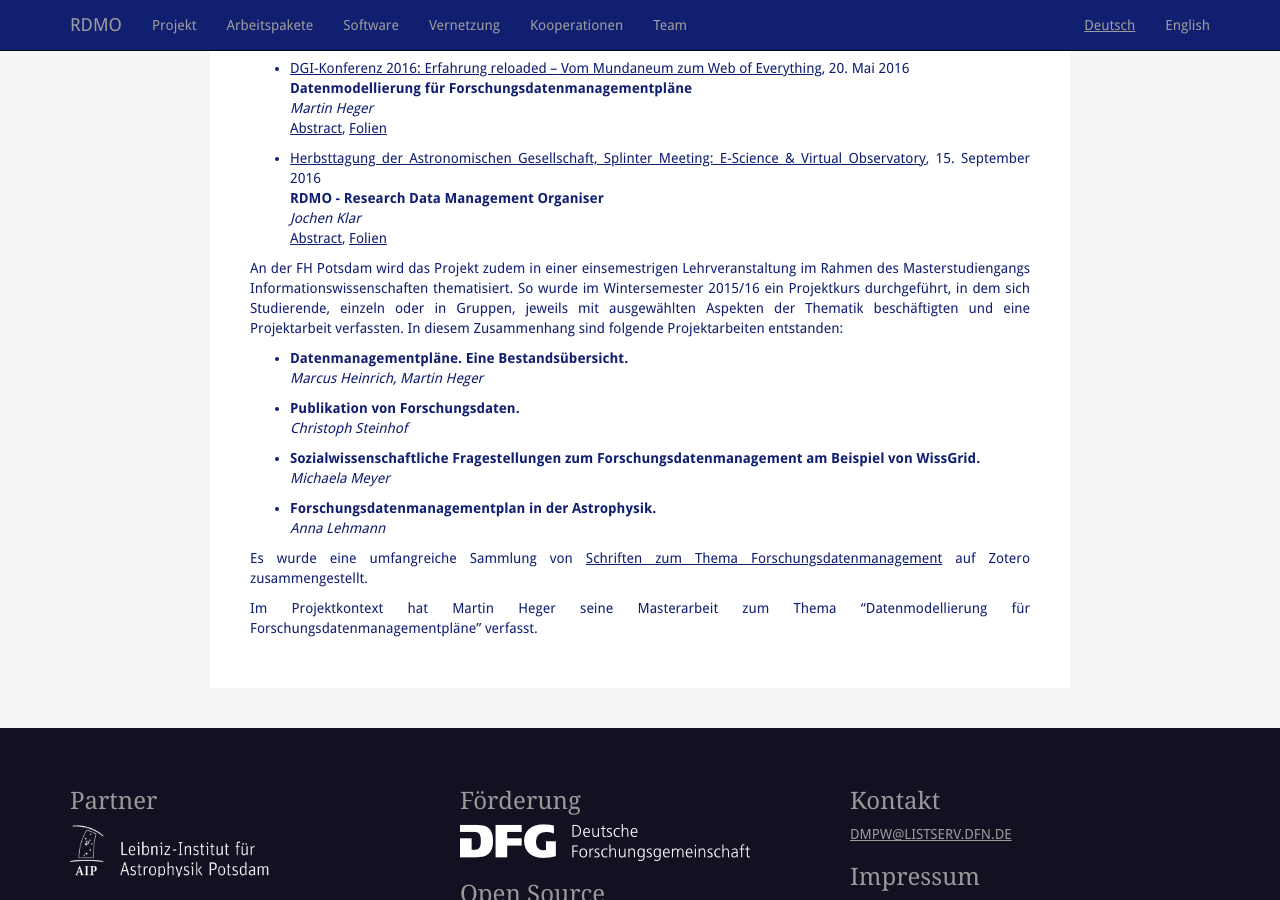
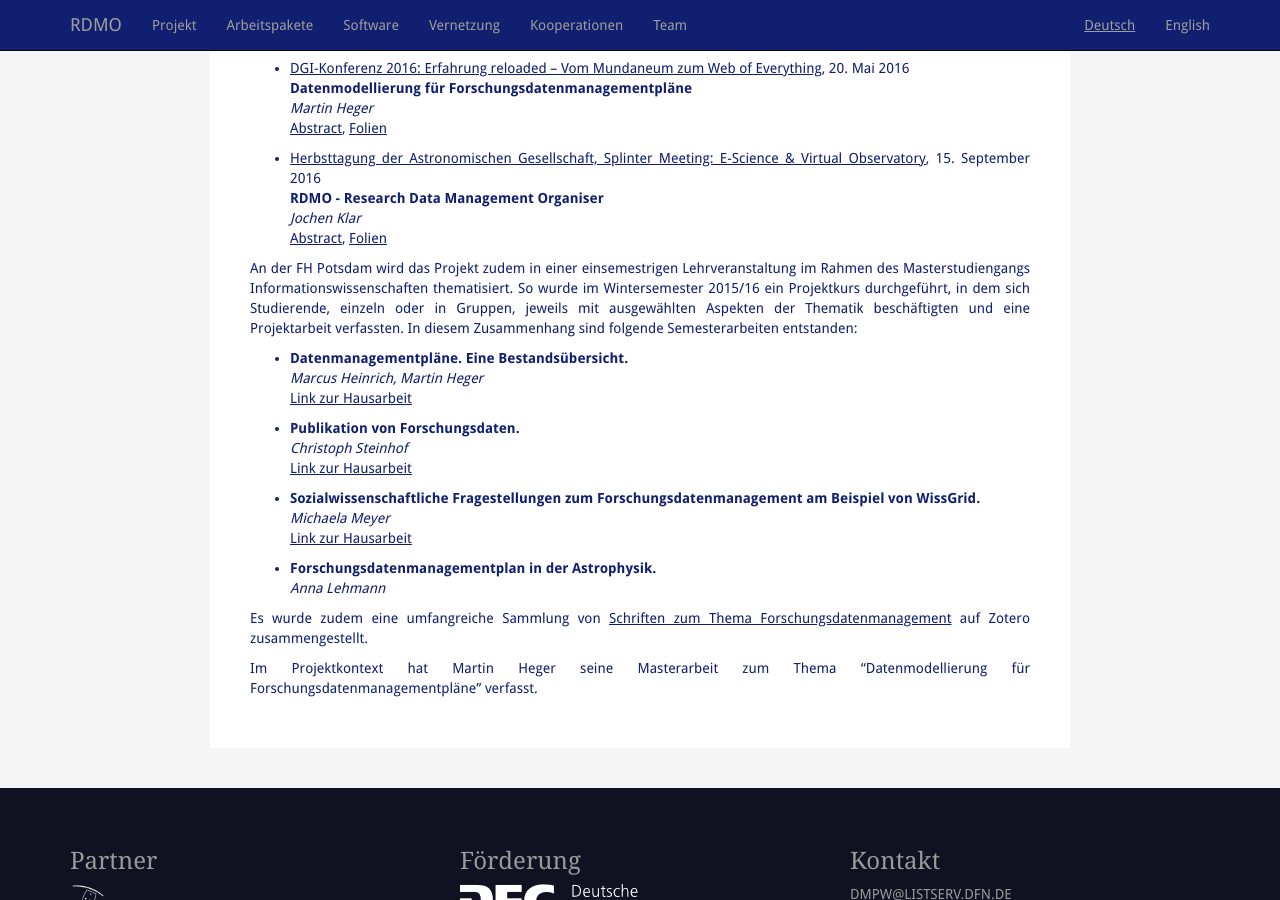
Before and after one commit to rdmorganiser/rdmorganiser.github.io, a Jekyll site: the page built from vernetzung.md, in a window 1280 px wide and 900 px high, scrolled down 587 px. Built offline with Jekyll 4.4.1, drawn with Linux system fonts in a browser that asks for light colours.

Commit message:
add term papers and links

```diff
--- a/vernetzung.md
+++ b/vernetzung.md
@@ -41,23 +41,23 @@ organization of research data management.**
 *Jochen Klar*
 [Abstract](https://www.ag2016.de/PDF/S5-63.pdf), [Folien](https://escience.aip.de/ag2016/klar_AG2016.pdf)
 
-An der FH Potsdam wird das Projekt zudem in einer einsemestrigen Lehrveranstaltung im Rahmen des Masterstudiengangs Informationswissenschaften thematisiert. So wurde im Wintersemester 2015/16 ein Projektkurs durchgeführt, in dem sich Studierende, einzeln oder in Gruppen, jeweils mit ausgewählten Aspekten der Thematik beschäftigten und eine Projektarbeit verfassten. In diesem Zusammenhang sind folgende Projektarbeiten entstanden:
+An der FH Potsdam wird das Projekt zudem in einer einsemestrigen Lehrveranstaltung im Rahmen des Masterstudiengangs Informationswissenschaften thematisiert. So wurde im Wintersemester 2015/16 ein Projektkurs durchgeführt, in dem sich Studierende, einzeln oder in Gruppen, jeweils mit ausgewählten Aspekten der Thematik beschäftigten und eine Projektarbeit verfassten. In diesem Zusammenhang sind folgende Semesterarbeiten entstanden:
 
 * **Datenmanagementpläne. Eine Bestandsübersicht.**
 *Marcus Heinrich, Martin Heger*
-{% comment %} [Article]({{ site.baseurl }}/docs/Heinrich_Heger_DMP_eine_Bestandsuebersicht.pdf) {% endcomment %}
+[Link zur Hausarbeit]({{ site.baseurl }}/docs/Heinrich_Heger_DMP_eine_Bestandsuebersicht.pdf)
 
 * **Publikation von Forschungsdaten.**
 *Christoph Steinhof*
-{% comment %} [Article]({{ site.baseurl }}/docs/Projektarbeit_Steinhof_Publikation_von_Forschungsdaten.pdf) {% endcomment %}
+[Link zur Hausarbeit]({{ site.baseurl }}/docs/Projektarbeit_Steinhof_Publikation_von_Forschungsdaten.pdf)
 
 * **Sozialwissenschaftliche Fragestellungen zum Forschungsdatenmanagement am Beispiel von WissGrid.**
 *Michaela Meyer*
-{% comment %} [Article]({{ site.baseurl }}/docs/Projektarbeit_Meyer_Sozialwissenschaftliche_Fragestellungen_zum_FDM.pdf) {% endcomment %}
+[Link zur Hausarbeit]({{ site.baseurl }}/docs/Projektarbeit_Meyer_Sozialwissenschaftliche_Fragestellungen_zum_FDM.pdf)
 
 * **Forschungsdatenmanagementplan in der Astrophysik.**
 *Anna Lehmann*
 
-Es wurde eine umfangreiche Sammlung von [Schriften zum Thema Forschungsdatenmanagement](https://www.zotero.org/groups/forschungsdaten/items) auf Zotero zusammengestellt.
+Es wurde zudem eine umfangreiche Sammlung von [Schriften zum Thema Forschungsdatenmanagement](https://www.zotero.org/groups/forschungsdaten/items) auf Zotero zusammengestellt.
 
 Im Projektkontext hat Martin Heger seine Masterarbeit zum Thema "Datenmodellierung für Forschungsdatenmanagementpläne" verfasst.
```
Also changed, not shown: en/outreach.md (+4 -4 lines).
